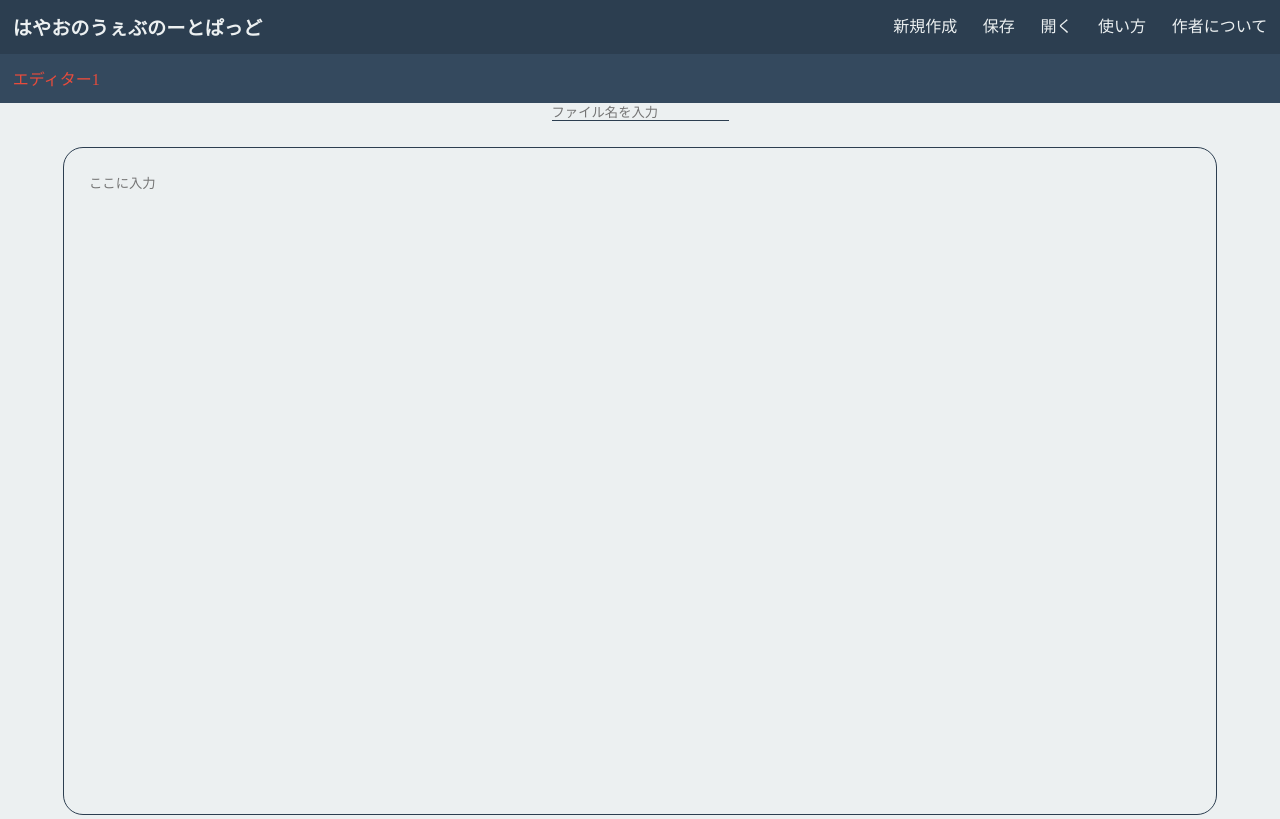
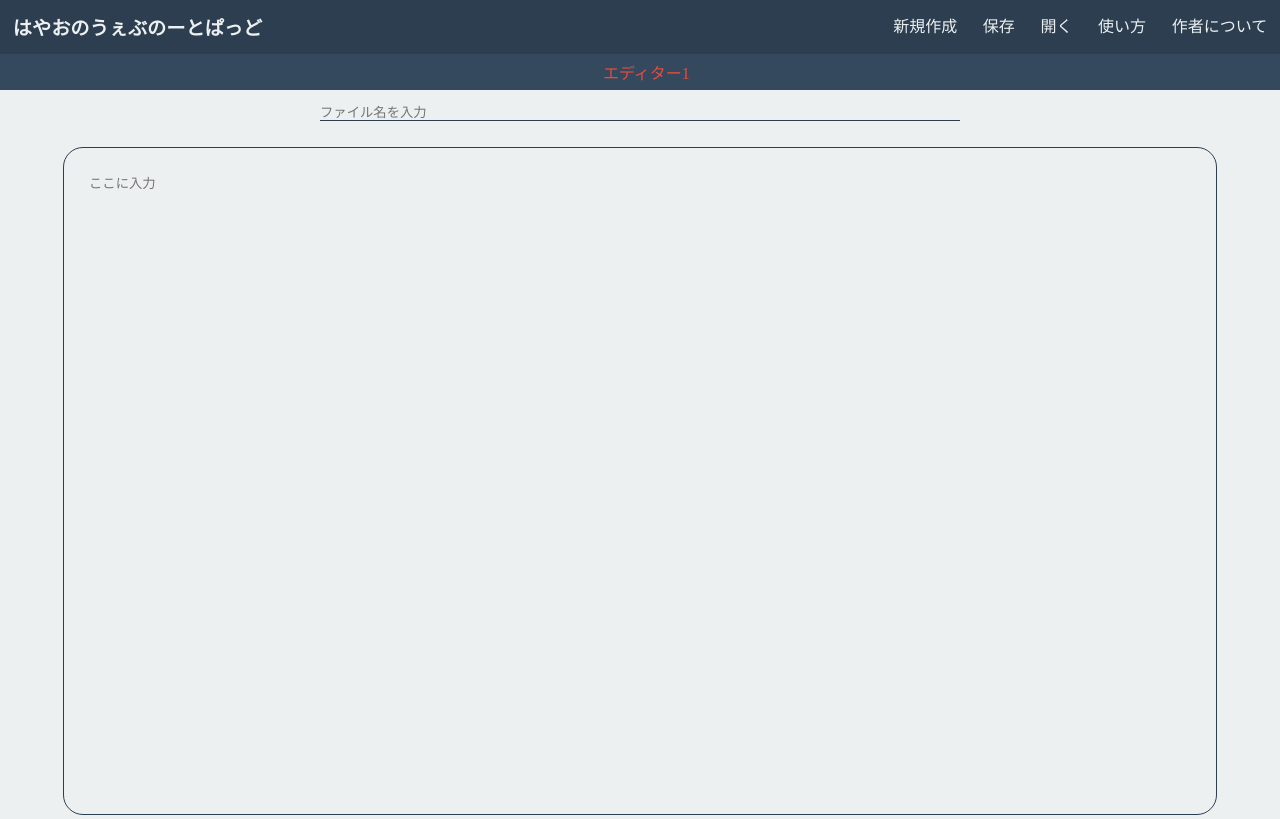
Before and after one commit to Hayao0819/web-notepad, a plain HTML site: page index.html in a window 1280 px wide. Drawn offline with Linux system fonts and the light colour scheme.

Commit message:
[update] : Added tabbar style

```diff
--- a/css/main.css
+++ b/css/main.css
@@ -65,4 +65,7 @@ main{
 
     /* 下線を引く */
     border-bottom: solid 1px var(--main-black);
+
+    /* 横幅を指定 */
+    width: 50%;
 }
--- a/css/menubar.css
+++ b/css/menubar.css
@@ -8,10 +8,12 @@ header{
 
 #tab-buttons{
     width: 100vw;
-    padding-top: 1%;
-    padding-bottom: 1%;
+    padding-top: 0.5%;
+    padding-bottom: 0.5%;
+    margin-bottom: 1%;
     background-color: var(--sub-black);
     color: var(--main-white);
+    text-align: center;
 }
 
 .tab_item > input[type=radio]{
```
